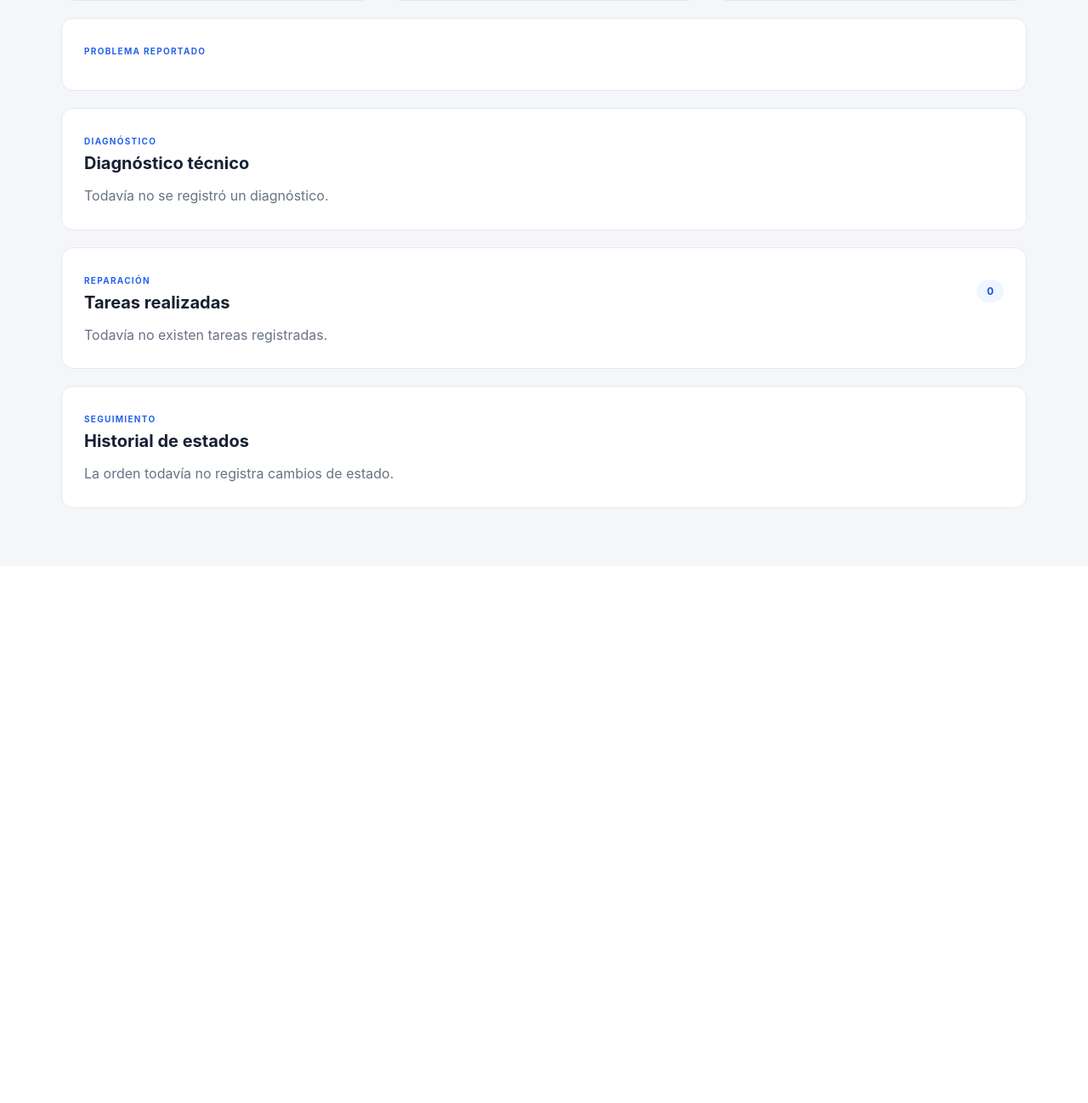
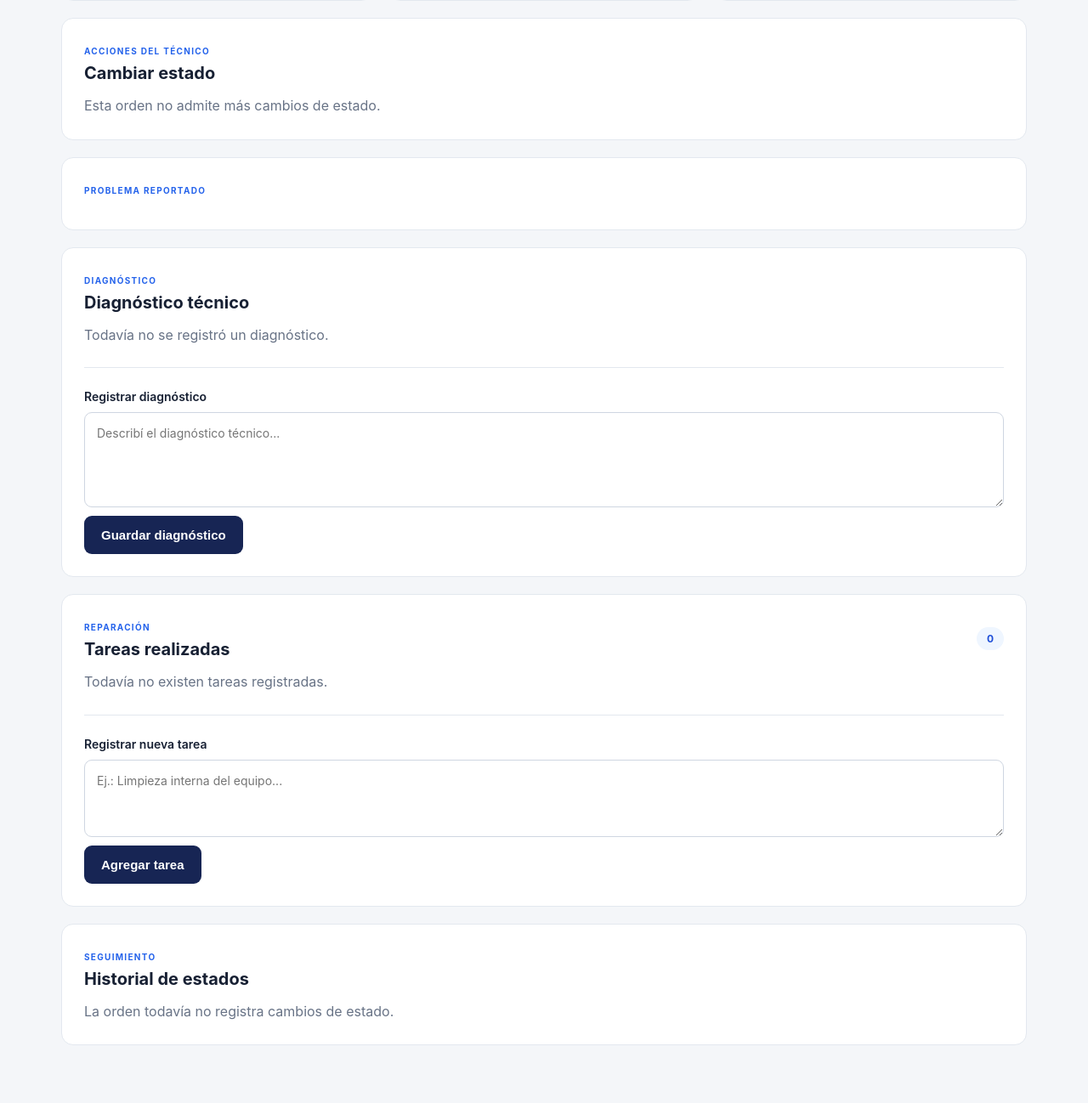
Before and after one commit to lucaas424/FixDesk, a Flask app: template app/templates/ordenes/detalle.html in a window 1280 px wide. Shown: the part 279-1577 px from the top of the page at 85% size. Before the commit the page ends 877 px from the top, so only its background shows below. Run offline with Flask 3, Linux system fonts and the light colour scheme; the template is opened without the code that fills it, so the values that code supplies are empty.

Commit message:
Implementa operaciones tecnicas desde la interfaz web

```diff
--- a/app/static/css/style.css
+++ b/app/static/css/style.css
@@ -802,6 +802,98 @@ body {
     font-size: 12px;
 }
 
+/* FORMULARIOS DE OPERACION */
+
+.action-form {
+    display: flex;
+    align-items: center;
+
+    gap: 12px;
+
+    margin-top: 20px;
+}
+
+.action-form select {
+    flex: 1;
+
+    padding: 12px 13px;
+
+    border: 1px solid #cfd6e1;
+    border-radius: 8px;
+
+    background: white;
+
+    font-size: 14px;
+
+    outline: none;
+}
+
+.action-form select:focus {
+    border-color: var(--primary-light);
+
+    box-shadow:
+        0 0 0 3px rgba(37, 99, 235, 0.10);
+}
+
+.action-button {
+    width: auto;
+    padding-left: 20px;
+    padding-right: 20px;
+}
+
+.form-divider {
+    height: 1px;
+
+    margin: 25px 0;
+
+    background: var(--border);
+}
+
+.vertical-form {
+    display: flex;
+    flex-direction: column;
+
+    gap: 10px;
+}
+
+.vertical-form label {
+    font-size: 14px;
+    font-weight: 600;
+}
+
+.vertical-form textarea {
+    width: 100%;
+
+    padding: 13px 14px;
+
+    resize: vertical;
+
+    border: 1px solid #cfd6e1;
+    border-radius: 9px;
+
+    font-family: inherit;
+    font-size: 14px;
+    line-height: 1.5;
+
+    outline: none;
+}
+
+.vertical-form textarea:focus {
+    border-color: var(--primary-light);
+
+    box-shadow:
+        0 0 0 3px rgba(37, 99, 235, 0.10);
+}
+
+.form-submit {
+    width: auto;
+
+    align-self: flex-start;
+
+    padding-left: 20px;
+    padding-right: 20px;
+}
+
 /* RESPONSIVE */
 
 @media (max-width: 800px) {
@@ -822,4 +914,16 @@ body {
     .user-info {
         display: none;
     }
+    .action-form {
+        align-items: stretch;
+        flex-direction: column;
+    }
+
+    .action-button {
+        width: 100%;
+    }
+
+    .form-submit {
+        width: 100%;
+    }
 }
--- a/app/templates/ordenes/detalle.html
+++ b/app/templates/ordenes/detalle.html
@@ -102,6 +102,78 @@ Orden #{{ orden.id }} | FixDesk
     </section>
 
 
+    {% if current_user.rol == RolUsuario.TECNICO %}
+
+    <section class="content-card">
+
+        <div class="section-heading">
+
+            <div>
+                <span class="detail-label">
+                    ACCIONES DEL TÉCNICO
+                </span>
+
+                <h2>Cambiar estado</h2>
+            </div>
+
+        </div>
+
+
+        {% if estados_permitidos %}
+
+        <form
+            method="POST"
+            action="{{ url_for('orden.cambiar_estado', orden_id=orden.id) }}"
+            class="action-form"
+        >
+
+            <input
+                type="hidden"
+                name="csrf_token"
+                value="{{ csrf_token() }}"
+            >
+
+            <select
+                name="nuevo_estado"
+                required
+            >
+
+                <option value="">
+                    Seleccionar nuevo estado
+                </option>
+
+                {% for estado in estados_permitidos %}
+
+                <option value="{{ estado.value }}">
+                    {{ estado.value }}
+                </option>
+
+                {% endfor %}
+
+            </select>
+
+            <button
+                type="submit"
+                class="btn-primary action-button"
+            >
+                Actualizar estado
+            </button>
+
+        </form>
+
+        {% else %}
+
+        <p class="muted-text">
+            Esta orden no admite más cambios de estado.
+        </p>
+
+        {% endif %}
+
+    </section>
+
+    {% endif %}
+
+
     <section class="content-card">
 
         <span class="detail-label">
@@ -132,6 +204,7 @@ Orden #{{ orden.id }} | FixDesk
     <section class="content-card">
 
         <div class="section-heading">
+
             <div>
                 <span class="detail-label">
                     DIAGNÓSTICO
@@ -139,7 +212,9 @@ Orden #{{ orden.id }} | FixDesk
 
                 <h2>Diagnóstico técnico</h2>
             </div>
+
         </div>
+
 
         {% if diagnostico %}
 
@@ -152,6 +227,50 @@ Orden #{{ orden.id }} | FixDesk
         <p class="muted-text">
             Todavía no se registró un diagnóstico.
         </p>
+
+        {% endif %}
+
+
+        {% if current_user.rol == RolUsuario.TECNICO %}
+
+        <div class="form-divider"></div>
+
+        <form
+            method="POST"
+            action="{{ url_for('orden.registrar_diagnostico', orden_id=orden.id) }}"
+            class="vertical-form"
+        >
+
+            <input
+                type="hidden"
+                name="csrf_token"
+                value="{{ csrf_token() }}"
+            >
+
+            <label for="diagnostico">
+                {% if diagnostico %}
+                    Actualizar diagnóstico
+                {% else %}
+                    Registrar diagnóstico
+                {% endif %}
+            </label>
+
+            <textarea
+                id="diagnostico"
+                name="descripcion"
+                rows="4"
+                placeholder="Describí el diagnóstico técnico..."
+                required
+            >{% if diagnostico %}{{ diagnostico.descripcion }}{% endif %}</textarea>
+
+            <button
+                type="submit"
+                class="btn-primary form-submit"
+            >
+                Guardar diagnóstico
+            </button>
+
+        </form>
 
         {% endif %}
 
@@ -212,6 +331,46 @@ Orden #{{ orden.id }} | FixDesk
         <p class="muted-text">
             Todavía no existen tareas registradas.
         </p>
+
+        {% endif %}
+
+
+        {% if current_user.rol == RolUsuario.TECNICO %}
+
+        <div class="form-divider"></div>
+
+        <form
+            method="POST"
+            action="{{ url_for('orden.registrar_tarea', orden_id=orden.id) }}"
+            class="vertical-form"
+        >
+
+            <input
+                type="hidden"
+                name="csrf_token"
+                value="{{ csrf_token() }}"
+            >
+
+            <label for="tarea">
+                Registrar nueva tarea
+            </label>
+
+            <textarea
+                id="tarea"
+                name="descripcion"
+                rows="3"
+                placeholder="Ej.: Limpieza interna del equipo..."
+                required
+            ></textarea>
+
+            <button
+                type="submit"
+                class="btn-primary form-submit"
+            >
+                Agregar tarea
+            </button>
+
+        </form>
 
         {% endif %}
 
```
Also changed, not shown: app/controllers/orden_controller.py (+148 -8 lines). Lines whose indentation alone changed are shown as unchanged.
